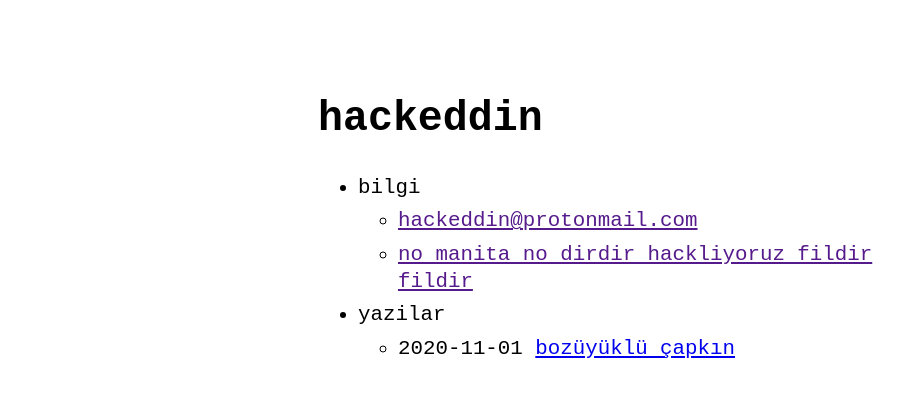
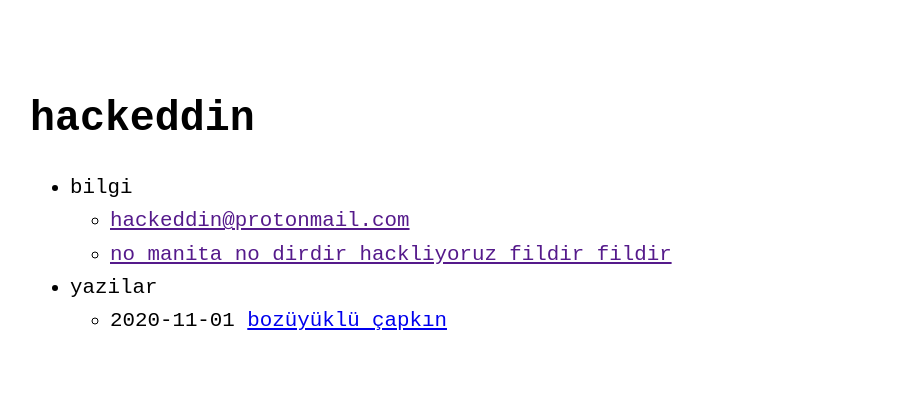
Before and after one commit to hackeddin/blog, a Jekyll site: the page built from index.md, in a window 1280 px wide. Shown: the top 397 px of the page, without its empty margins (2-904 px from the left). Built offline with Jekyll 4.4.1, drawn with Linux system fonts in a browser that asks for light colours.

Commit message:
Update no-style-please.scss

```diff
--- a/_sass/no-style-please.scss
+++ b/_sass/no-style-please.scss
@@ -43,7 +43,7 @@ li { margin: 0.4rem 0; }
 *:target { background-color: yellow; }
 
 .w {
-  max-width: 640px;
+  max-width: 100%;
   margin: 0 auto;
   padding: 4rem 2rem;
 }
```
